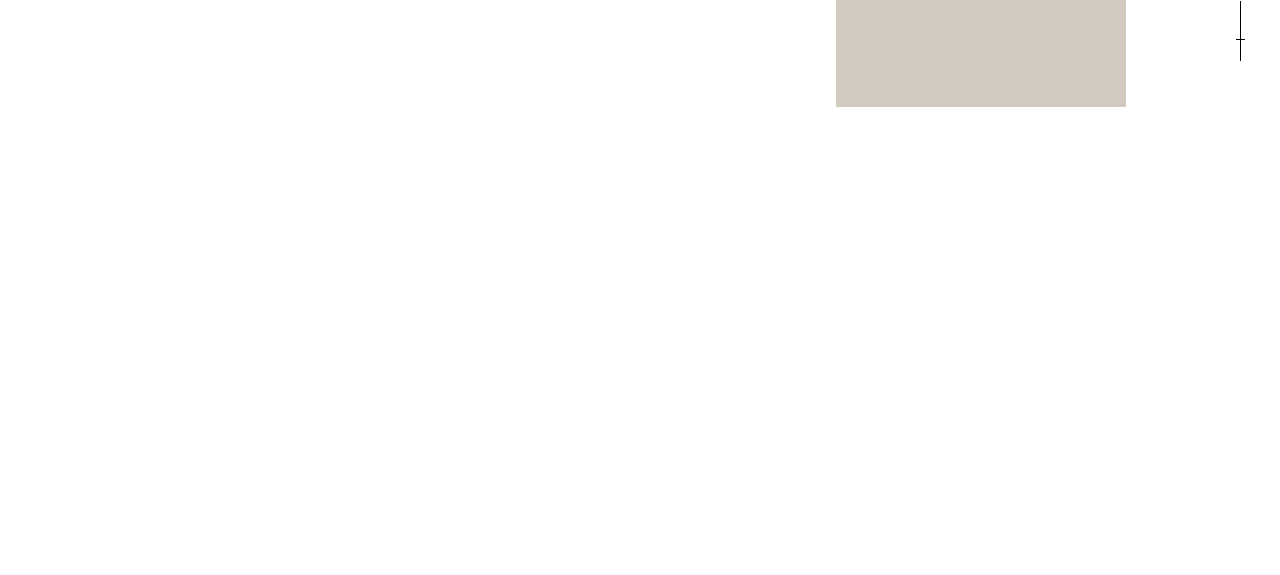
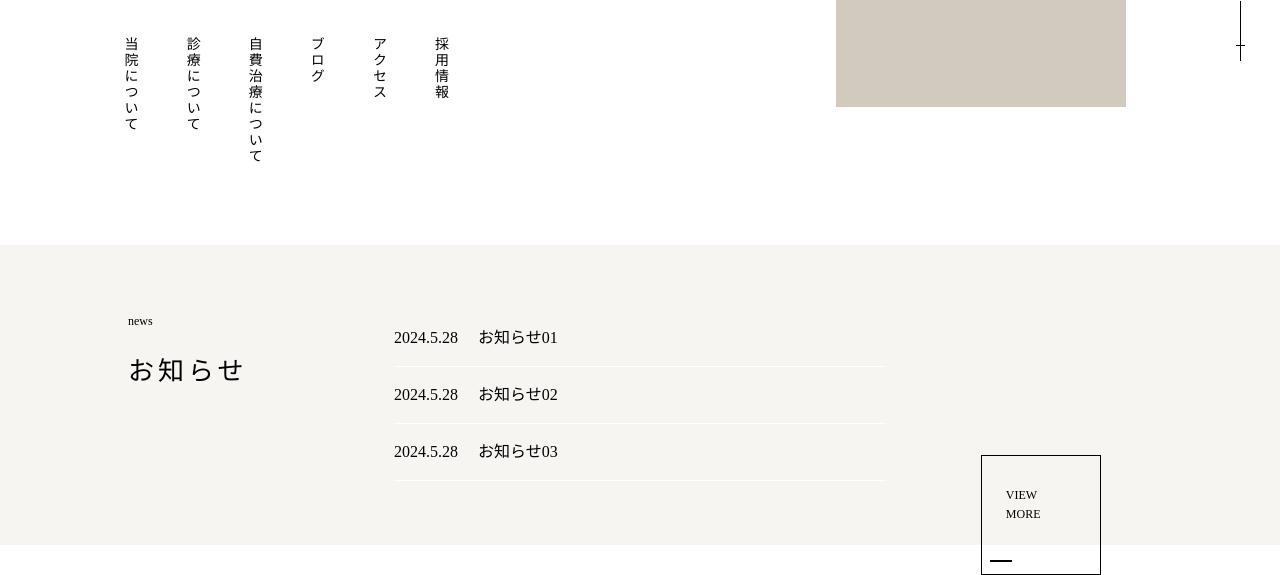
Before and after one commit to niwatori-jp/mysite, a plain HTML site: page link-site/clinic/index.html in a window 1280 px wide. Shown: the part 933-1508 px from the top of the page. Before the commit the page ends 1040 px from the top, so only its background shows below. Drawn offline with nearby package versions, Linux system fonts and the light colour scheme.

Commit message:
Add files via upload

```diff
--- a/link-site/clinic/index.html
+++ b/link-site/clinic/index.html
@@ -29,11 +29,9 @@
             <div class="header-logo-img01"></div><img src="images/80x80.png" alt="logo02">
           </a>
         </h1>
-
         <div class="header-tel">
           <p><span>TEL.</span>03-1234-5678</p>
         </div>
-
         <div class="header-sub-nav">
           <a href="#">
             <div class="header-sub-nav-img01 header-sub-nav-img">
@@ -49,19 +47,54 @@
             <p>東京都のクリニック</p>
           </div>
         </div>
-
         <div class="scroll-icon-wrapper">
           <p class="scroll-icon">SCROLL</p>
         </div>
+      </div>
+      <nav>
+        <ul>
+          <li data-aos="fade-up" data-aos-duration="1000""><a href=" #">当院について</a></li>
+          <li data-aos="fade-up" data-aos-duration="1000" data-aos-delay="100"><a href="#">診療について</a></li>
+          <li data-aos="fade-up" data-aos-duration="1000" data-aos-delay="200"><a href="#">自費治療について</a></li>
+          <li data-aos="fade-up" data-aos-duration="1000" data-aos-delay="300"><a href="#">ブログ</a></li>
+          <li data-aos="fade-up" data-aos-duration="1000" data-aos-delay="400"><a href="#">アクセス</a></li>
+          <li data-aos="fade-up" data-aos-duration="1000" data-aos-delay="500"><a href="#">採用情報</a></li>
+        </ul>
+      </nav>
+    </header>
+    <div class="content" data-aos="fade-up" data-aos-duration="1000">
 
-        <nav></nav>
+      <section class="news-sec">
 
-      </div>
-    </header>
+        <div class="news-sec-inner">
+          <h2 class="sec-ttl">
+            <p class="eng">news</p>
+            <p class="jpn">お知らせ</p>
+          </h2>
+          <ul class="news-list">
+            <li>
+              <span>2024.5.28</span>
+              <a href="#">お知らせ01</a>
+            </li>
+            <li>
+              <span>2024.5.28</span>
+              <a href="#">お知らせ02</a>
+            </li>
+            <li>
+              <span>2024.5.28</span>
+              <a href="#">お知らせ03</a>
+            </li>
+          </ul>
+          <a href="#" class="link-box">VIEW<br>MORE</a>
 
-    <div class="content"></div>
+        </div>
 
-    <footer></footer>
+    </div>
+    </section>
+
+  </div>
+
+  <footer></footer>
 
   </div>
   <script src="https://unpkg.com/aos@next/dist/aos.js"></script>
--- a/link-site/clinic/style.css
+++ b/link-site/clinic/style.css
@@ -71,7 +71,7 @@
 }
 
 .main-visual .main-copy::before {
-  content:"";
+  content: "";
   position: absolute;
   left: -75%;
   width: 50%;
@@ -88,7 +88,7 @@
 
 /* header-logo */
 
-h1  {
+h1 {
   box-sizing: border-box;
   width: 260px;
   height: 380px;
@@ -120,19 +120,19 @@ h1 img {
 }
 
 .header-tel p {
-  font-size:20px;
+  font-size: 20px;
   line-height: 80px;
   padding-right: 40px;
 }
 
 .header-tel span {
-  font-size:18px;
+  font-size: 18px;
 }
 
 /* header-sub-nav */
 
 .header-sub-nav {
-  position:absolute;
+  position: absolute;
   top: 0;
   right: 0;
 }
@@ -156,9 +156,10 @@ h1 img {
 .header-address {
   writing-mode: vertical-lr;
   width: 80px;
-  display:flex;
+  display: flex;
   align-items: center;
   font-size: 12px;
+  letter-spacing: 3px;
   padding-top: 50px;
 }
 
@@ -199,3 +200,115 @@ h1 img {
   left: 50%;
   bottom: -64px;
 }
+
+/* nav */
+
+nav {
+  margin-top: 40px;
+}
+
+nav ul {
+  writing-mode: vertical-lr;
+  margin-left: 9.5%;
+}
+
+nav li {
+  margin-right: 36%;
+}
+
+nav a {
+  text-decoration: none;
+  color: black;
+  transition: color 300ms;
+  font-size: 14px;
+  letter-spacing: 2px;
+}
+
+nav a:hover {
+  color: var(--brand-color02);
+}
+
+/* news-sec */
+
+.news-sec {
+  height: 300px;
+  background: #f7f5f2;
+  display: flex;
+  justify-content: center;
+  align-items: center;
+  margin-top: 80px;
+}
+
+.news-sec-inner {
+  width: 80%;
+  height: 80%;
+  display: grid;
+  grid-template-columns: 1fr 2fr 1fr;
+  gap: 20px;
+  /* justify-content: center; */
+  align-items: center;
+  /* display: flex; */
+  position: relative;
+}
+
+.news-sec-inner > .sec-ttl {
+  height: 100%;
+  padding-top: 80px;
+}
+
+.sec-ttl .eng {
+  font-size: 12px;
+}
+
+.sec-ttl .jpn {
+  font-size: 26px;
+  margin-top: 32px;
+  letter-spacing: 4px;
+}
+
+.news-list {
+  display: flex;
+  flex-direction: column;
+}
+
+.news-list li {
+  display: flex;
+  border-bottom: 1px solid white;
+  gap: 20px;
+  padding: 20px 0;
+}
+
+.news-sec-inner a {
+  text-decoration: none;
+  color: inherit;
+}
+
+/* link-box */
+
+.link-box {
+  border: 1px solid black;
+  width: 120px;
+  height: 120px;
+  box-sizing: border-box;
+  padding: 30px 0 0 24px;
+  font-size: 12px;
+  line-height: 1.6;
+  position: absolute;
+  bottom: -60px;
+  right: 5%;
+}
+
+.link-box::after {
+  content: "";
+  width: 22px;
+  height: 2px;
+  background: black;
+  position: absolute;
+  bottom: 12px;
+  left: 8px;
+  transition: left 200ms;
+}
+
+.link-box:hover::after {
+  left: 38px;
+}
```
